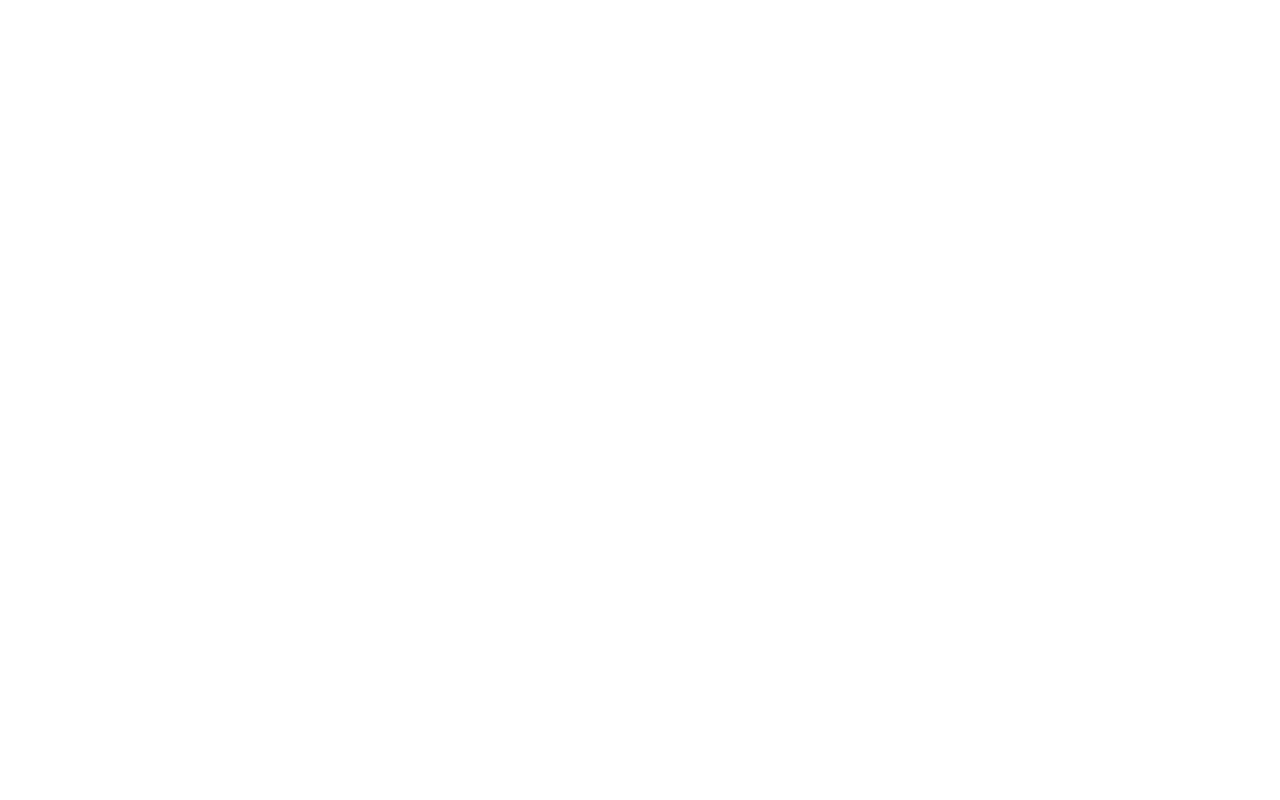
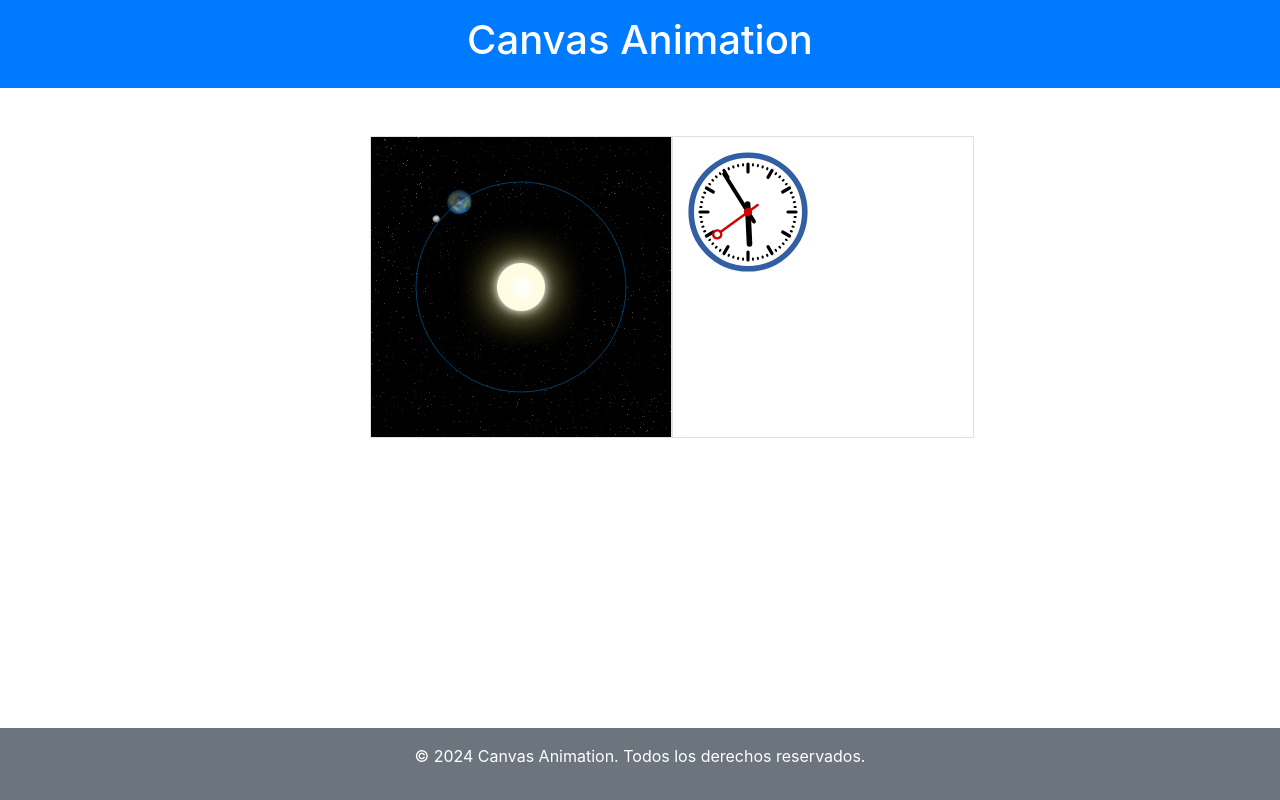
Before and after one commit to LuisGR16/intro-canvas-animation, a plain HTML site: page index.html in a window 1280 px wide. Drawn offline with nearby package versions, Linux system fonts and the light colour scheme.

Commit message:
canvas animados y posicionados con diseño de bootstrap

```diff
--- a/index.html
+++ b/index.html
@@ -3,9 +3,54 @@
 <head>
     <meta charset="UTF-8">
     <meta name="viewport" content="width=device-width, initial-scale=1.0">
-    <title>Canvas animation</title>
+    <title>Canvas Animation</title>
+    <!-- Bootstrap CSS -->
+    <link href="https://stackpath.bootstrapcdn.com/bootstrap/4.5.2/css/bootstrap.min.css" rel="stylesheet">
+    <style>
+        /* Asegura que el footer siempre esté al final de la página */
+        body {
+            display: flex;
+            flex-direction: column;
+            min-height: 100vh;
+        }
+        .content {
+            flex: 1;
+        }
+        canvas {
+            display: block;
+            margin: 0 auto;
+        }
+    </style>
 </head>
 <body>
 
+    <!-- Header -->
+    <header class="bg-primary text-white text-center py-3">
+        <h1>Canvas Animation</h1>
+    </header>
+
+    <!-- Main content -->
+    <div class="container content mt-5">
+        <div class="row justify-content-center">
+            <div class="col-md-6 d-flex justify-content-around">
+                <canvas id="canvas__solarsystem" width="300" height="300" class="border"></canvas>
+                <canvas id="canvas__clock" width="300" height="300" class="border"></canvas>
+            </div>
+        </div>
+    </div>
+
+    <!-- Footer -->
+    <footer class="bg-secondary text-white text-center py-3">
+        <p>&copy; 2024 Canvas Animation. Todos los derechos reservados.</p>
+    </footer>
+
+    <!-- Bootstrap JS and dependencies -->
+    <script src="https://code.jquery.com/jquery-3.5.1.slim.min.js"></script>
+    <script src="https://cdn.jsdelivr.net/npm/@popperjs/core@2.9.2/dist/umd/popper.min.js"></script>
+    <script src="https://stackpath.bootstrapcdn.com/bootstrap/4.5.2/js/bootstrap.min.js"></script>
+
+    <!-- Main JS -->
+    <script src="js/main.js"></script>
+
 </body>
 </html>
--- a/js/main.js
+++ b/js/main.js
@@ -0,0 +1,160 @@
+const sun = new Image();
+const moon = new Image();
+const earth = new Image();
+function init() {
+    sun.src = "img/canvas_sun.png";
+    moon.src = "img/canvas_moon.png";
+    earth.src = "img/canvas_earth.png";
+    window.requestAnimationFrame(draw);
+}
+
+function draw() {
+    const ctx = document.getElementById("canvas__solarsystem").getContext("2d");
+
+    ctx.globalCompositeOperation = "destination-over";
+    ctx.clearRect(0, 0, 300, 300); // clear canvas
+
+    ctx.fillStyle = "rgb(0 0 0 / 40%)";
+    ctx.strokeStyle = "rgb(0 153 255 / 40%)";
+    ctx.save();
+    ctx.translate(150, 150);
+
+    // Earth
+    const time = new Date();
+    ctx.rotate(
+        ((2 * Math.PI) / 60) * time.getSeconds() +
+        ((2 * Math.PI) / 60000) * time.getMilliseconds(),
+    );
+    ctx.translate(105, 0);
+    ctx.fillRect(0, -12, 40, 24); // Shadow
+    ctx.drawImage(earth, -12, -12);
+
+    // Moon
+    ctx.save();
+    ctx.rotate(
+        ((2 * Math.PI) / 6) * time.getSeconds() +
+        ((2 * Math.PI) / 6000) * time.getMilliseconds(),
+    );
+    ctx.translate(0, 28.5);
+    ctx.drawImage(moon, -3.5, -3.5);
+    ctx.restore();
+
+    ctx.restore();
+
+    ctx.beginPath();
+    ctx.arc(150, 150, 105, 0, Math.PI * 2, false); // Earth orbit
+    ctx.stroke();
+
+    ctx.drawImage(sun, 0, 0, 300, 300);
+
+    window.requestAnimationFrame(draw);
+}
+
+init();
+
+
+function clock() {
+    const now = new Date();
+    const canvas = document.getElementById("canvas__clock");
+    const ctx = canvas.getContext("2d");
+    ctx.save();
+    ctx.clearRect(0, 0, 150, 150);
+    ctx.translate(75, 75);
+    ctx.scale(0.4, 0.4);
+    ctx.rotate(-Math.PI / 2);
+    ctx.strokeStyle = "black";
+    ctx.fillStyle = "white";
+    ctx.lineWidth = 8;
+    ctx.lineCap = "round";
+
+    // Hour marks
+    ctx.save();
+    for (let i = 0; i < 12; i++) {
+      ctx.beginPath();
+      ctx.rotate(Math.PI / 6);
+      ctx.moveTo(100, 0);
+      ctx.lineTo(120, 0);
+      ctx.stroke();
+    }
+    ctx.restore();
+
+    // Minute marks
+    ctx.save();
+    ctx.lineWidth = 5;
+    for (let i = 0; i < 60; i++) {
+      if (i % 5 !== 0) {
+        ctx.beginPath();
+        ctx.moveTo(117, 0);
+        ctx.lineTo(120, 0);
+        ctx.stroke();
+      }
+      ctx.rotate(Math.PI / 30);
+    }
+    ctx.restore();
+
+    const sec = now.getSeconds();
+    // To display a clock with a sweeping second hand, use:
+    // const sec = now.getSeconds() + now.getMilliseconds() / 1000;
+    const min = now.getMinutes();
+    const hr = now.getHours() % 12;
+
+    ctx.fillStyle = "black";
+
+    // Write image description
+    canvas.innerText = `The time is: ${hr}:${min}`;
+
+    // Write Hours
+    ctx.save();
+    ctx.rotate(
+      (Math.PI / 6) * hr + (Math.PI / 360) * min + (Math.PI / 21600) * sec,
+    );
+    ctx.lineWidth = 14;
+    ctx.beginPath();
+    ctx.moveTo(-20, 0);
+    ctx.lineTo(80, 0);
+    ctx.stroke();
+    ctx.restore();
+
+    // Write Minutes
+    ctx.save();
+    ctx.rotate((Math.PI / 30) * min + (Math.PI / 1800) * sec);
+    ctx.lineWidth = 10;
+    ctx.beginPath();
+    ctx.moveTo(-28, 0);
+    ctx.lineTo(112, 0);
+    ctx.stroke();
+    ctx.restore();
+
+    // Write seconds
+    ctx.save();
+    ctx.rotate((sec * Math.PI) / 30);
+    ctx.strokeStyle = "#D40000";
+    ctx.fillStyle = "#D40000";
+    ctx.lineWidth = 6;
+    ctx.beginPath();
+    ctx.moveTo(-30, 0);
+    ctx.lineTo(83, 0);
+    ctx.stroke();
+    ctx.beginPath();
+    ctx.arc(0, 0, 10, 0, Math.PI * 2, true);
+    ctx.fill();
+    ctx.beginPath();
+    ctx.arc(95, 0, 10, 0, Math.PI * 2, true);
+    ctx.stroke();
+    ctx.fillStyle = "rgb(0 0 0 / 0%)";
+    ctx.arc(0, 0, 3, 0, Math.PI * 2, true);
+    ctx.fill();
+    ctx.restore();
+
+    ctx.beginPath();
+    ctx.lineWidth = 14;
+    ctx.strokeStyle = "#325FA2";
+    ctx.arc(0, 0, 142, 0, Math.PI * 2, true);
+    ctx.stroke();
+
+    ctx.restore();
+
+    window.requestAnimationFrame(clock);
+  }
+
+  window.requestAnimationFrame(clock);
```
Also changed, not shown: img/canvas_earth.png (added), img/canvas_moon.png (added), img/canvas_sun.png (added), img/capitan_meadows_yosemite_national_park.jpg (added).
